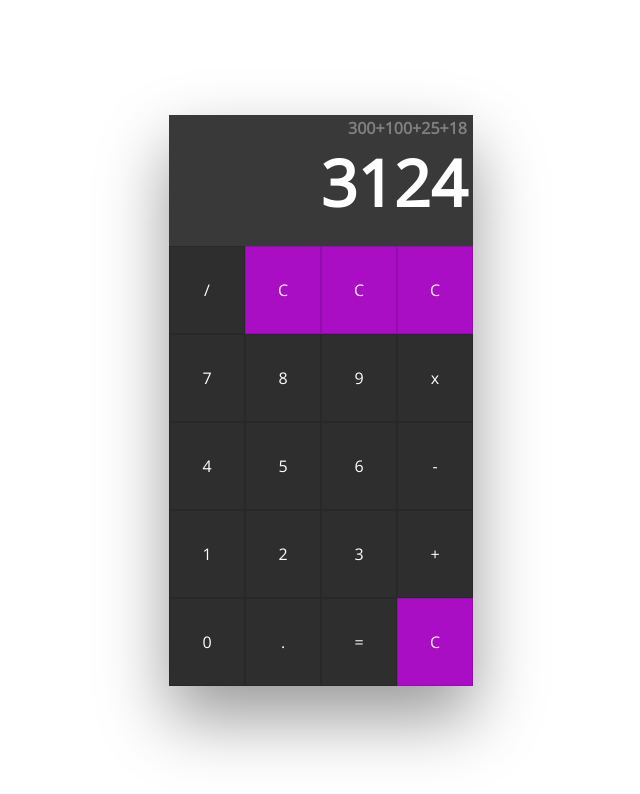
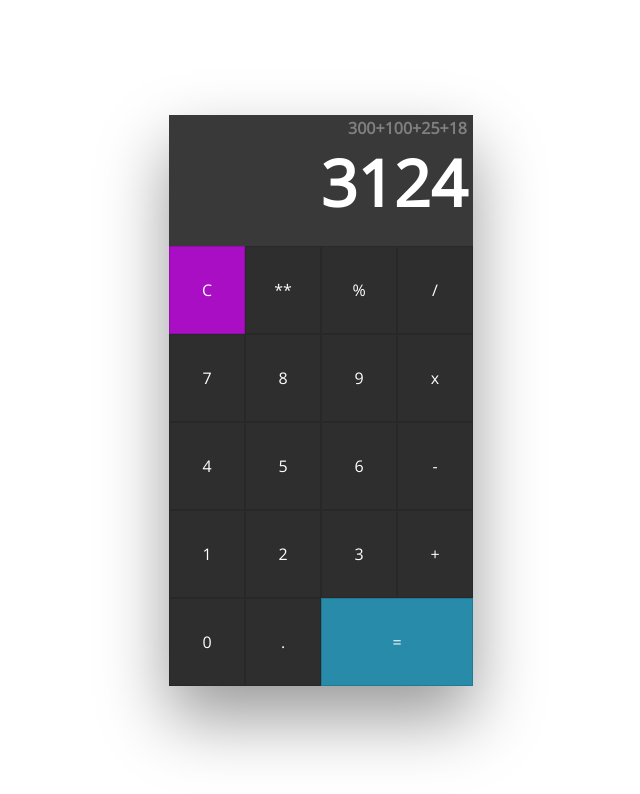
Before and after one commit to Alessag/react-calculator, a React (Create React App) app: page / in a window 1280 px wide. Shown: the top 794 px of the page, without its empty margins (319-959 px from the left). Built offline with nearby package versions, Linux system fonts and the light colour scheme.

Commit message:
Equals button and change position of some arithmetic signs

```diff
--- a/src/Components/Keypad.js
+++ b/src/Components/Keypad.js
@@ -4,17 +4,17 @@ function Keypad() {
   return (
     <div id='buttons' className='container'>
       <div className='row'>
-        <button type='button' className='btn' id='divide'>
-          /
-        </button>
         <button type='button' className='btn' id='clear'>
           C
         </button>
-        <button type='button' className='btn' id='clear'>
-          C
+        <button type='button' className='btn' id='arrow'>
+          **
         </button>
-        <button type='button' className='btn' id='clear'>
-          C
+        <button type='button' className='btn' id='porcent'>
+          %
+        </button>
+        <button type='button' className='btn' id='dive'>
+          /
         </button>
       </div>
       <div className='row'>
@@ -66,11 +66,8 @@ function Keypad() {
         <button type='button' className='btn' id='decimal'>
           .
         </button>
-        <button type='button' className='btn' id='equals'>
+        <button type='button' className='btn large' id='equals'>
           =
-        </button>
-        <button type='button' className='btn' id='clear'>
-          C
         </button>
       </div>
     </div>
```
